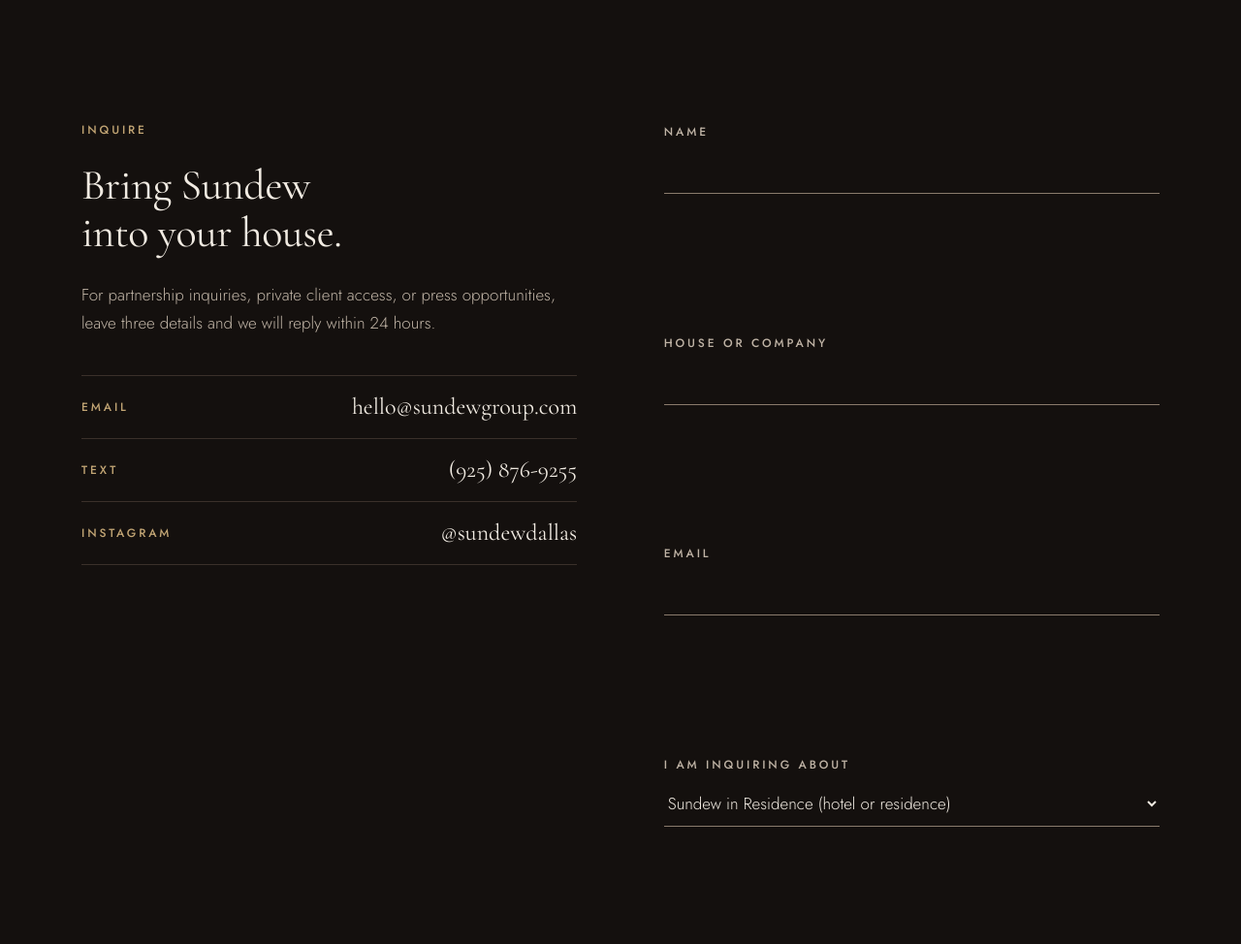
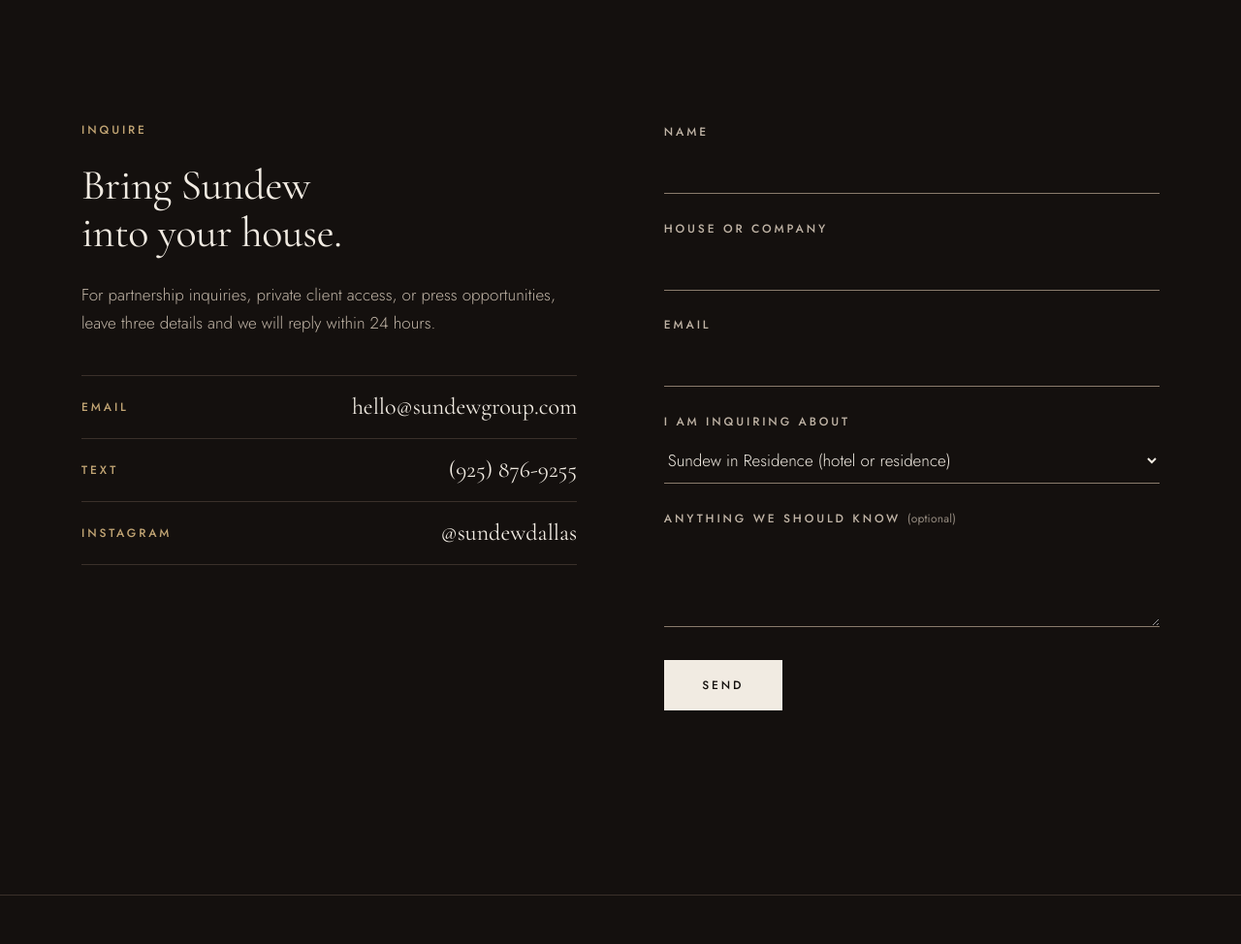
Before and after one commit to sundewgroup/sundew-site, a plain HTML site: page index.html in a window 1280 px wide. Shown: the part 9840-10814 px from the top of the page at 97% size. Drawn offline with nearby package versions, Linux system fonts and the light colour scheme.

Commit message:
Fix inquiry field spacing

```diff
--- a/css/styles.css
+++ b/css/styles.css
@@ -445,3 +445,4 @@ html { scroll-padding-top: 5rem; }
 /* ---------- Refinements ---------- */
 .intro-figure img { filter: saturate(0.9) contrast(1.03); }
 .field .optional { text-transform: none; letter-spacing: 0.02em; font-weight: 400; opacity: 0.75; }
+.contact-form > .field { flex: 0 0 auto; }
```
